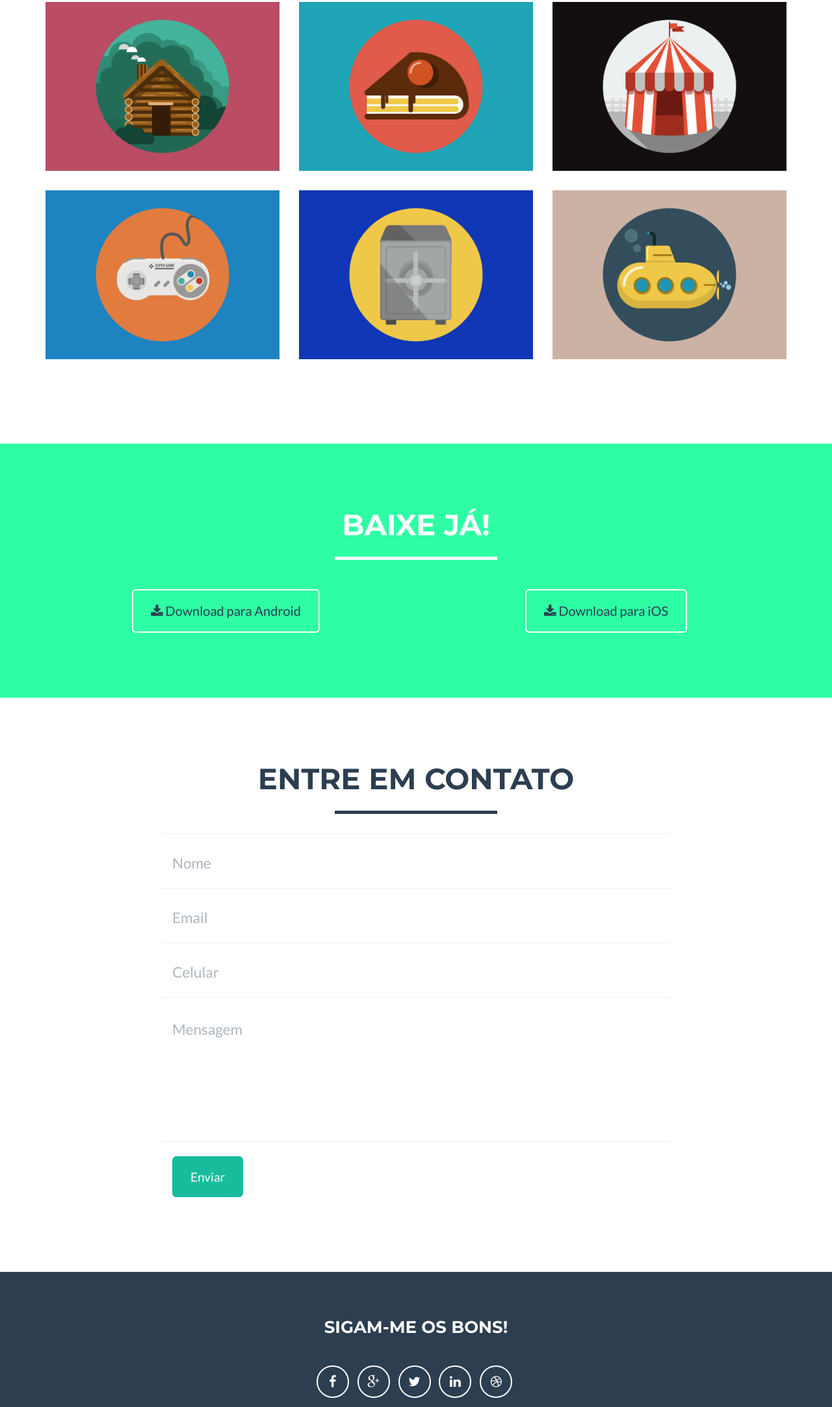
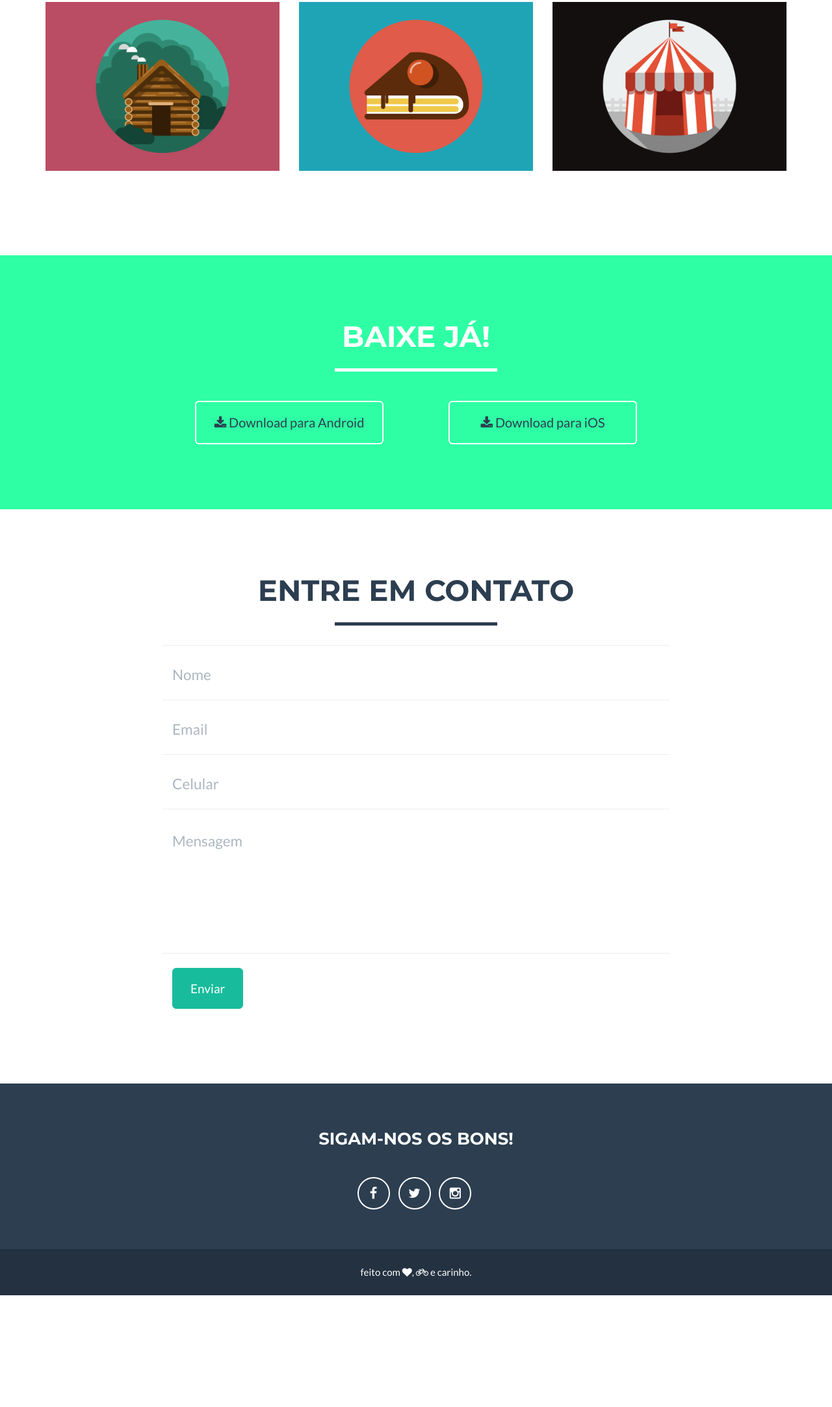
Before and after one commit to iacapuca/juntosdebike, a plain HTML site: page index.html in a window 1280 px wide. Shown: the part 706-2872 px from the top of the page at 65% size. After the commit the page ends 2700 px from the top, so only its background shows below. Drawn offline with nearby package versions, Linux system fonts and the light colour scheme.

Commit message:
botoes de download + ajustes pequenos

```diff
--- a/css/freelancer.css
+++ b/css/freelancer.css
@@ -469,3 +469,10 @@ footer .footer-below {
     display: none;
     opacity: 0;
 }
+
+.fa-bike:before {
+  content: "\f206";
+}
+.fa-pc:before {
+  content: "\f109";
+}
--- a/index.html
+++ b/index.html
@@ -93,6 +93,7 @@
                     </div>
                 </div>
                 <div class="row">
+
                     <div class="col-sm-4 portfolio-item">
                         <a href="#portfolioModal1" class="portfolio-link" data-toggle="modal">
                             <div class="caption">
@@ -123,36 +124,7 @@
                             <img src="img/portfolio/circus.png" class="img-responsive" alt="">
                         </a>
                     </div>
-                    <div class="col-sm-4 portfolio-item">
-                        <a href="#portfolioModal4" class="portfolio-link" data-toggle="modal">
-                            <div class="caption">
-                                <div class="caption-content">
-                                    <i class="fa fa-search-plus fa-3x"></i>
-                                </div>
-                            </div>
-                            <img src="img/portfolio/game.png" class="img-responsive" alt="">
-                        </a>
-                    </div>
-                    <div class="col-sm-4 portfolio-item">
-                        <a href="#portfolioModal5" class="portfolio-link" data-toggle="modal">
-                            <div class="caption">
-                                <div class="caption-content">
-                                    <i class="fa fa-search-plus fa-3x"></i>
-                                </div>
-                            </div>
-                            <img src="img/portfolio/safe.png" class="img-responsive" alt="">
-                        </a>
-                    </div>
-                    <div class="col-sm-4 portfolio-item">
-                        <a href="#portfolioModal6" class="portfolio-link" data-toggle="modal">
-                            <div class="caption">
-                                <div class="caption-content">
-                                    <i class="fa fa-search-plus fa-3x"></i>
-                                </div>
-                            </div>
-                            <img src="img/portfolio/submarine.png" class="img-responsive" alt="">
-                        </a>
-                    </div>
+
                 </div>
             </div>
         </section>
@@ -167,16 +139,18 @@
                     </div>
                 </div>
                     <div class="row">
-                    <div class="col-lg-6  text-center">
-                        <a href="#" class="btn btn-lg btn-outline">
+                    <div class="col-md-2"></div>
+                    <div class="col-md-4 text-center">
+                        <a href="#" class="btn btn-lg btn-outline" style="width: 290px">
                             <i class="fa fa-download"></i> Download para Android
                         </a>
                         </div>
-                         <div class="col-lg-6 text-center">
-                        <a href="#" class="btn btn-lg btn-outline">
+
+                    <div class="col-md-4 text-center">
+                        <a href="#" class="btn btn-lg btn-outline" style="width: 290px">
                             <i class="fa fa-download"></i> Download para iOS
                         </a>
-                        </div>
+                    </div>
                     </div>
                 </div>
             </div>
@@ -246,22 +220,16 @@
 
                         </div>
                         <div class="footer-col col-md-4">
-                            <h3>Sigam-me os Bons!</h3>
+                            <h3>Sigam-nos os Bons!</h3>
                             <ul class="list-inline">
                                 <li>
                                     <a href="#" class="btn-social btn-outline"><i class="fa fa-fw fa-facebook"></i></a>
                                 </li>
                                 <li>
-                                    <a href="#" class="btn-social btn-outline"><i class="fa fa-fw fa-google-plus"></i></a>
-                                </li>
-                                <li>
                                     <a href="#" class="btn-social btn-outline"><i class="fa fa-fw fa-twitter"></i></a>
                                 </li>
                                 <li>
-                                    <a href="#" class="btn-social btn-outline"><i class="fa fa-fw fa-linkedin"></i></a>
-                                </li>
-                                <li>
-                                    <a href="#" class="btn-social btn-outline"><i class="fa fa-fw fa-dribbble"></i></a>
+                                    <a href="#" class="btn-social btn-outline"><i class="fa fa-fw fa-instagram"></i></a>
                                 </li>
                             </ul>
                         </div>
@@ -275,7 +243,7 @@
                 <div class="container">
                     <div class="row">
                         <div class="col-lg-12">
-                            feito com <i class="fa fa-heart"></i> e carinho
+                            feito com <i class="fa fa-heart"></i>, <i class="fa fa-bike"></i> e carinho.
                         </div>
                     </div>
                 </div>
```
